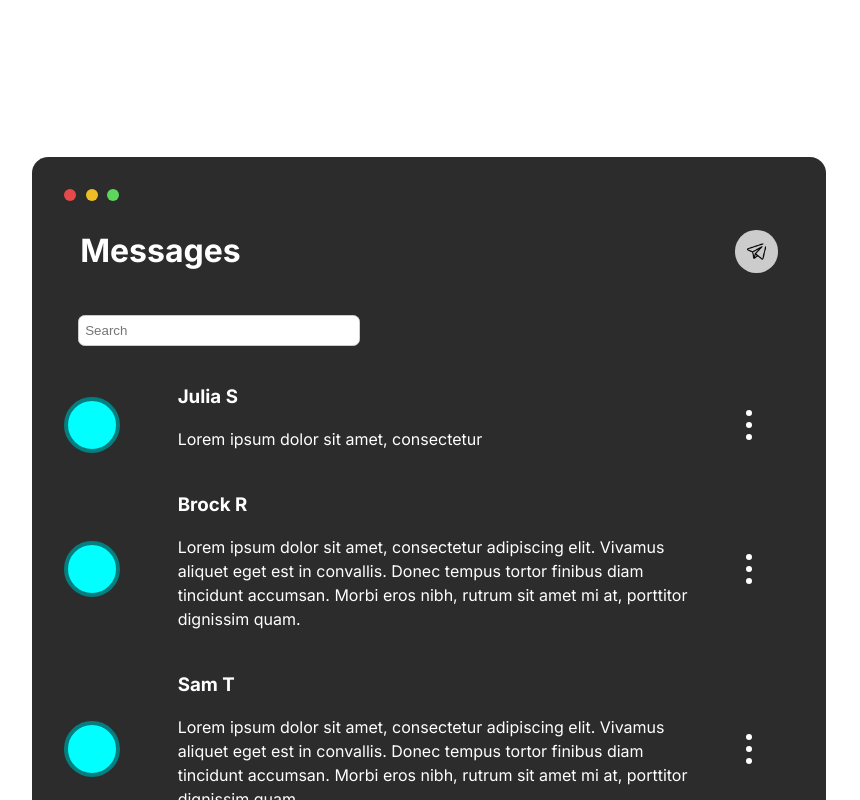
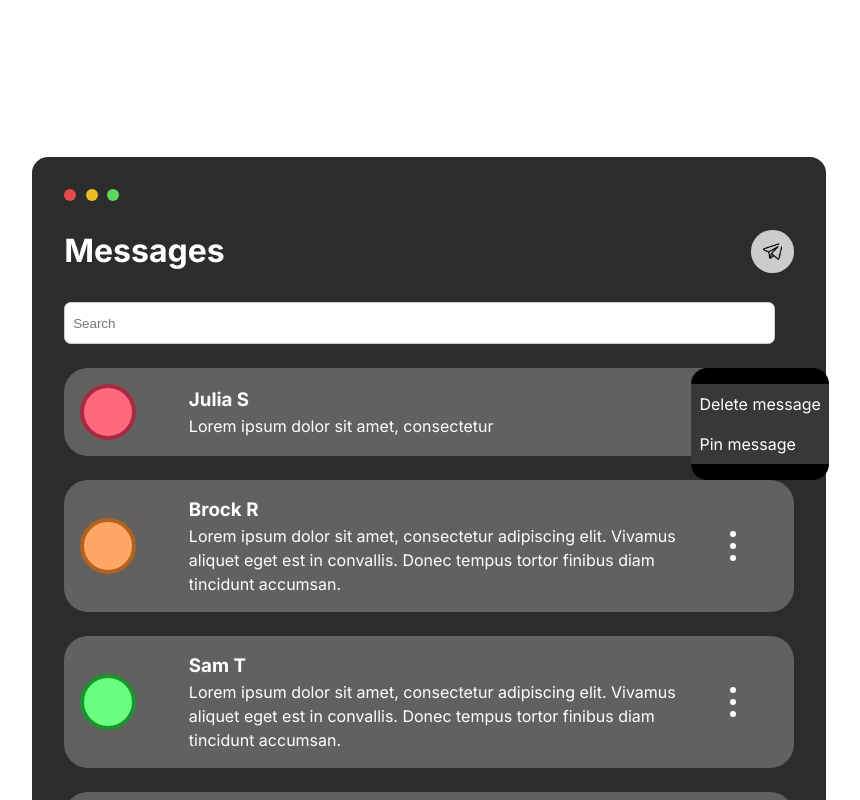
Before and after one commit to jamesbdev/message-pins-component, a React (Vite) app: page / in a window 1280 px wide. Both pictures are taken after a click on the element 980 px from the left and 425 px from the top of the page. Shown: the top 800 px of the page, without its empty margins (211-1071 px from the left). Built offline with nearby package versions, Linux system fonts and the light colour scheme.

Commit message:
make new components

```diff
--- a/src/App.css
+++ b/src/App.css
@@ -51,9 +51,9 @@ h1, h2 {
 
 .search input {
   padding: 0.5em;
-  margin: 1em;
-  width: 100%;
-  max-width: 20em;
+  width: 95%;
+  height: 1.5rem;
+  padding: 0.5rem;
   border: 1px solid #ccc;
   border-radius: 0.5em;
 }
@@ -62,9 +62,7 @@ h1, h2 {
   display: flex;
   flex-direction: column;
   flex-basis: 70%;
-  gap: 1rem;
   color: white;
-  margin-bottom: 1rem;
 }
 
 .text-container h3 {
@@ -81,7 +79,6 @@ h1, h2 {
   display: flex;
   justify-content: space-between;
   align-items: center;
-  padding: 0 1em;
 }
 
 .send-message-btn {
@@ -97,6 +94,10 @@ h1, h2 {
   align-items: center;
   justify-content: space-between;
   margin-top: 1.5rem;
+  background-color: rgba(107, 104, 104, 0.87);
+  border-radius: 1.5rem;
+  padding: 1rem;
+  position: relative;
 }
 
 .color-thumbnail {
@@ -125,6 +126,32 @@ h1, h2 {
   border-radius: 20px;
 }
 
+.message-menu {
+  position: absolute;
+  top: 0;
+  right: -35px;
+  background-color: black;
+  color: white;
+  border-radius: 1rem;
+  z-index: 10;
+}
+
+.message-menu ul {
+  list-style: none;
+  padding-left: 0;
+}
+
+.message-menu ul li {
+  background-color: rgb(57, 56, 56);
+  cursor: pointer;
+  padding: 0.5rem;
+}
+
+.message-menu ul li:hover {
+  background-color: rgb(148, 53, 53);
+  border-color: rgb(239, 53, 53)
+}
+
 @media (min-width: 750px) {
   .chat-container {
     width: 70%;
--- a/src/assets/data.js
+++ b/src/assets/data.js
@@ -7,19 +7,19 @@ const data = [
   },
   {
     name: "Brock R",
-    message: "Lorem ipsum dolor sit amet, consectetur adipiscing elit. Vivamus aliquet eget est in convallis. Donec tempus tortor finibus diam tincidunt accumsan. Morbi eros nibh, rutrum sit amet mi at, porttitor dignissim quam.",
+    message: "Lorem ipsum dolor sit amet, consectetur adipiscing elit. Vivamus aliquet eget est in convallis. Donec tempus tortor finibus diam tincidunt accumsan.",
     color: "#FFA767",
     borderColor: "#B3621E"
   },
   {
     name: "Sam T",
-    message: "Lorem ipsum dolor sit amet, consectetur adipiscing elit. Vivamus aliquet eget est in convallis. Donec tempus tortor finibus diam tincidunt accumsan. Morbi eros nibh, rutrum sit amet mi at, porttitor dignissim quam.",
+    message: "Lorem ipsum dolor sit amet, consectetur adipiscing elit. Vivamus aliquet eget est in convallis. Donec tempus tortor finibus diam tincidunt accumsan.",
     color: "#69FF81",
     borderColor: "#1B932E"
   },
   {
     name: "Logan H",
-    message: "Lorem ipsum dolor sit amet, consectetur adipiscing elit. Vivamus aliquet eget est in convallis. Donec tempus tortor finibus diam tincidunt accumsan. Morbi eros nibh, rutrum sit amet mi at, porttitor dignissim quam.",
+    message: "Lorem ipsum dolor sit amet, consectetur adipiscing elit. Vivamus aliquet eget est in convallis. Donec tempus tortor finibus diam tincidunt accumsan.",
     color: "#7072E5",
     borderColor: "#494CBB"
   },
--- a/src/components/ChatContainer.jsx
+++ b/src/components/ChatContainer.jsx
@@ -2,28 +2,17 @@
 import Search from "./Search";
 import Message from "./Message";
 import data from "../assets/data";
-
-
+import Header from "./Header";
 
 const ChatContainer = () => {
     return (
         <>
            <div className="chat-container">
-            <div className="windows-icons">
-              <span className="icon-close"></span>
-              <span className="icon-minimize"></span>
-              <span className="icon-maximize"></span>
-            </div>
-            <header>
-              <div className="header-container">
-                <h2>Messages</h2>
-                <img src="/send_message_icon.png" alt="send-message" height="20" width="20" className="send-message-btn" />
-              </div>
-            </header>
+            <Header />
             <Search />
                {/* - loop through message data  */}
                 {data.map((message, index) => {
-                  return <Message key={index} name={message.name} message={message.message} color="blue"/>
+                  return <Message key={index} name={message.name} message={message.message} color={message.color} borderColor={message.borderColor}/>
 
                })
             }
--- /dev/null
+++ b/src/components/Header.jsx
@@ -0,0 +1,19 @@
+const Header = () => {
+  return(
+    <>
+        <header>
+              <div className="windows-icons">
+                <span className="icon-close"></span>
+                <span className="icon-minimize"></span>
+                <span className="icon-maximize"></span>
+              </div>
+              <div className="header-container">
+                <h2>Messages</h2>
+                <img src="/send_message_icon.png" alt="send-message" height="20" width="20" className="send-message-btn" />
+              </div>
+            </header>
+    </>
+  )
+}
+
+export default Header;
--- a/src/components/Message.jsx
+++ b/src/components/Message.jsx
@@ -1,24 +1,32 @@
 
 /* Displays individual message */
+import { useState } from "react";
+import MessageModal from "./MessageModal";
 
 const Message = (props) => {
+  const [showMenu, setShowMenu] = useState(false);
+
+
   return (
     <>
      <div className="message-container">
-        <div className="color-thumbnail">
-
+        <div className="color-thumbnail" style={{backgroundColor: props.color, borderColor: props.borderColor}}>
         </div>
         <div className="text-container">
           <h3>{props.name}</h3>
           <p>{props.message}</p>
         </div>
-        <div className="menu-icon">
+        <div className="menu-icon" onClick={() => setShowMenu(true)}>
           <span></span>
           <span></span>
           <span></span>
         </div>
+        {/* Modal to delete or pin message  */}
+        <MessageModal showMenu={showMenu}/>
+
 
      </div>
+
     </>
   )
 }
--- /dev/null
+++ b/src/components/MessageModal.jsx
@@ -0,0 +1,12 @@
+const MessageModal = (props) => {
+    return (
+        <div className="message-menu" style={{display: props.showMenu ? "block" : "none"}}>
+        <ul>
+          <li>Delete message</li>
+          <li>Pin message</li>
+        </ul>
+      </div>
+    )
+}
+
+export default MessageModal;
```
